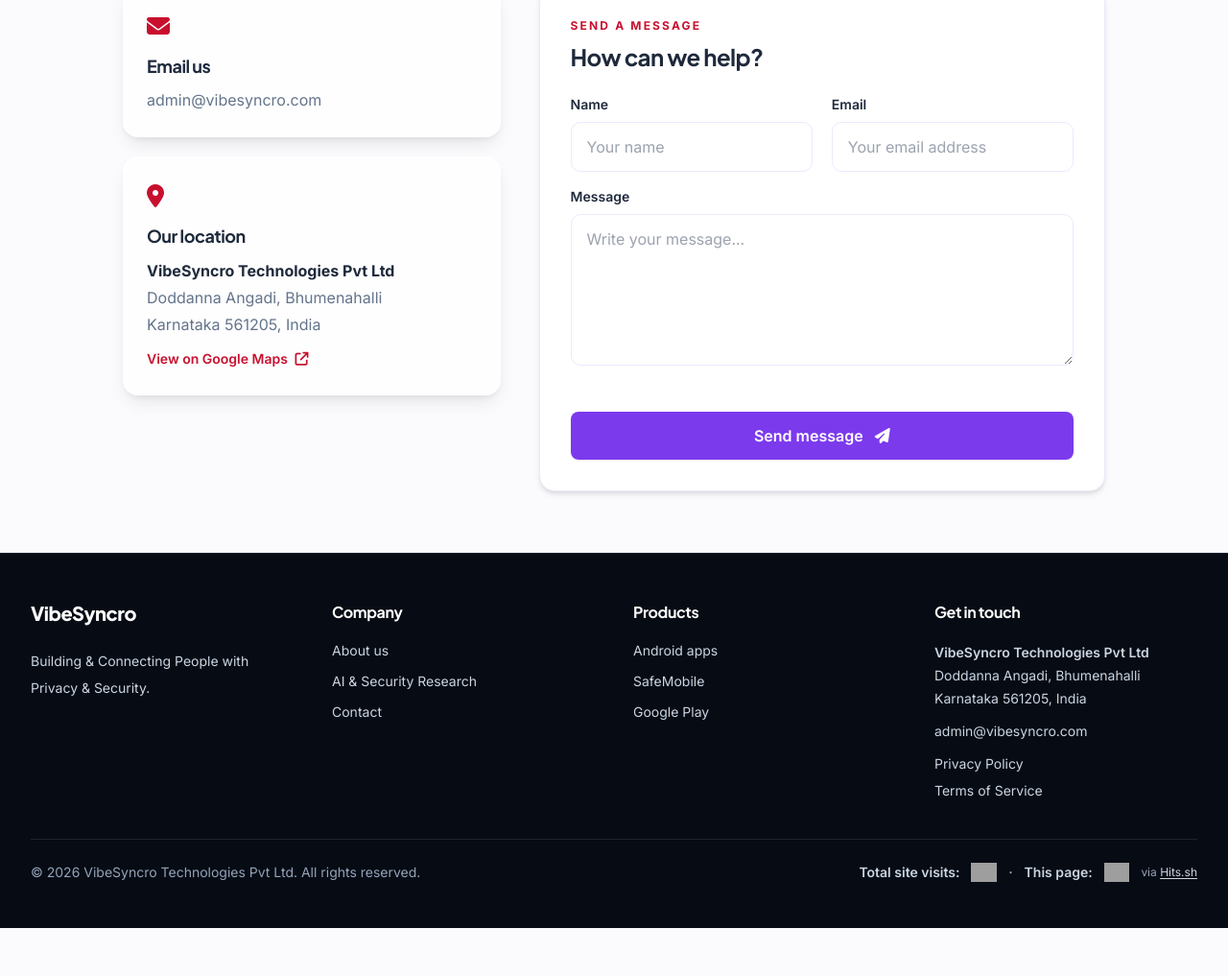
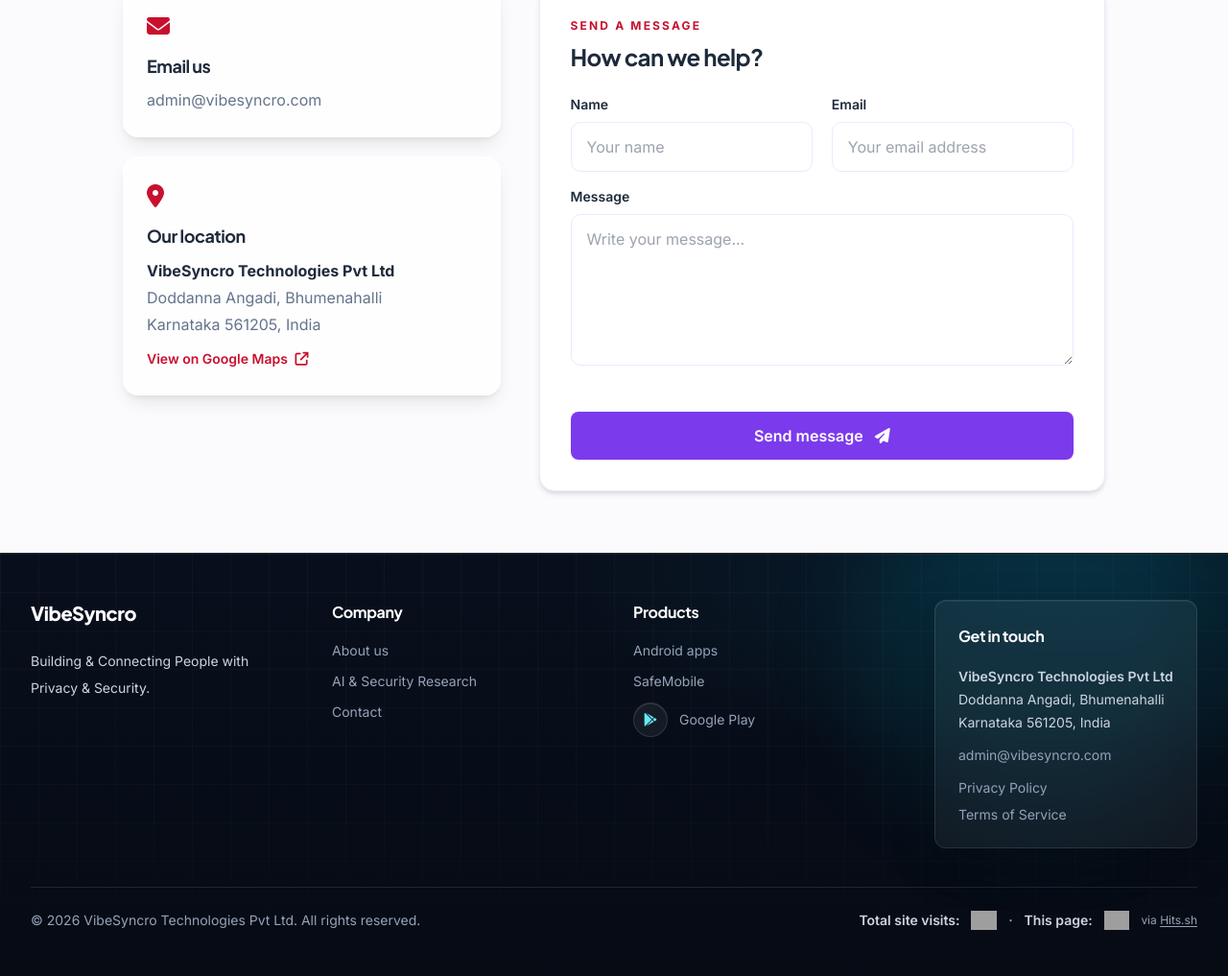
Before and after one commit to VibeSyncroTechnologies/Website, a plain HTML site: page contact.html in a window 1280 px wide. Shown: the part 439-1456 px from the top of the page at 96% size. Before the commit the page ends 1406 px from the top, so only its background shows below. Drawn offline with Linux system fonts and the light colour scheme; grey boxes are pictures that could not be loaded.

Commit message:
Upgrade shared footer to dark glass command center

```diff
--- a/contact.html
+++ b/contact.html
@@ -137,13 +137,15 @@
   <button type="submit" data-fs-submit-btn class="mt-6 min-h-12 w-full rounded-lg bg-primaryRed px-6 py-3 font-semibold text-white shadow-sm transition hover:bg-red-700">
     Send message <i class="fas fa-paper-plane ml-2"></i>
   </button>
-</form></div></section></main><footer class="bg-brandNavy border-t border-white/10 py-12 text-white"><div class="mx-auto max-w-7xl px-4 sm:px-6 lg:px-8"><div class="grid gap-10 sm:grid-cols-2 lg:grid-cols-4">
+</form></div></section></main><footer class="footer-tech-bg border-t border-white/10 py-12 text-white">
+<div class="footer-tech-grid" aria-hidden="true"></div>
+<div class="footer-neon-orb" aria-hidden="true"></div><div class="relative z-10 mx-auto max-w-7xl px-4 sm:px-6 lg:px-8"><div class="grid gap-10 sm:grid-cols-2 lg:grid-cols-4">
 <div><a href="index.html" class="inline-flex items-center gap-3" aria-label="VibeSyncro Technologies home">
   <span class="logo-footer font-heading font-extrabold text-xl tracking-tight text-white">VibeSyncro</span>
 </a><p class="mt-5 max-w-xs text-sm leading-7 text-slate-300"><span data-i18n="footerTagline">Building &amp; Connecting People with Privacy &amp; Security.</span></p></div>
-<div><h2 class="font-heading font-bold text-white"><span data-i18n="footerCompany">Company</span></h2><ul class="mt-4 space-y-3 text-sm text-slate-300"><li><a class="text-slate-300 hover:text-white transition-colors" href="about.html"><span data-i18n="footerAbout">About us</span></a></li><li><a class="text-slate-300 hover:text-white transition-colors" href="research.html"><span data-i18n="footerResearch">AI &amp; Security Research</span></a></li><li><a class="text-slate-300 hover:text-white transition-colors" href="contact.html"><span data-i18n="footerContact">Contact</span></a></li></ul></div>
-<div><h2 class="font-heading font-bold text-white"><span data-i18n="footerProducts">Products</span></h2><ul class="mt-4 space-y-3 text-sm text-slate-300"><li><a class="text-slate-300 hover:text-white transition-colors" href="products.html"><span data-i18n="footerAndroid">Android apps</span></a></li><li><a class="text-slate-300 hover:text-white transition-colors" href="safemobile.html"><span data-i18n="footerSafeMobile">SafeMobile</span></a></li><li><a class="text-slate-300 hover:text-white transition-colors" href="https://play.google.com/store/apps/developer?id=VibeSyncro+Technologies+Pvt+Ltd&amp;hl=en_IN" target="_blank" rel="noopener noreferrer"><span data-i18n="footerGooglePlay">Google Play</span></a></li></ul></div>
-<div><h2 class="font-heading font-bold text-white"><span data-i18n="footerGetInTouch">Get in touch</span></h2><p class="mt-4 text-sm leading-6 text-slate-300"><span class="block font-semibold text-slate-300">VibeSyncro Technologies Pvt Ltd</span><span class="block">Doddanna Angadi, Bhumenahalli</span><span class="block">Karnataka 561205, India</span></p><a href="mailto:admin@vibesyncro.com" class="mt-3 inline-block text-sm text-slate-300 hover:text-white transition-colors">admin@vibesyncro.com</a><ul class="mt-3 space-y-2 text-sm text-slate-300"><li><a class="text-slate-300 hover:text-white transition-colors" href="privacy.html"><span data-i18n="footerPrivacy">Privacy Policy</span></a></li><li><a class="text-slate-300 hover:text-white transition-colors" href="terms.html"><span data-i18n="footerTerms">Terms of Service</span></a></li></ul></div>
+<div><h2 class="font-heading font-bold text-white"><span data-i18n="footerCompany">Company</span></h2><ul class="mt-4 space-y-3 text-sm text-slate-300"><li><a class="footer-link text-slate-400" href="about.html"><span data-i18n="footerAbout">About us</span></a></li><li><a class="footer-link text-slate-400" href="research.html"><span data-i18n="footerResearch">AI &amp; Security Research</span></a></li><li><a class="footer-link text-slate-400" href="contact.html"><span data-i18n="footerContact">Contact</span></a></li></ul></div>
+<div><h2 class="font-heading font-bold text-white"><span data-i18n="footerProducts">Products</span></h2><ul class="mt-4 space-y-3 text-sm text-slate-300"><li><a class="footer-link text-slate-400" href="products.html"><span data-i18n="footerAndroid">Android apps</span></a></li><li><a class="footer-link text-slate-400" href="safemobile.html"><span data-i18n="footerSafeMobile">SafeMobile</span></a></li><li><a href="https://play.google.com/store/apps/developer?id=VibeSyncro+Technologies+Pvt+Ltd&amp;hl=en_IN" target="_blank" rel="noopener noreferrer" class="footer-link inline-flex items-center gap-3 text-slate-400"><span class="footer-external-icon" aria-hidden="true"><i class="fab fa-google-play"></i></span><span data-i18n="footerGooglePlay">Google Play</span></a></li></ul></div>
+<div class="footer-contact-panel"><h2 class="font-heading font-bold text-white"><span data-i18n="footerGetInTouch">Get in touch</span></h2><p class="mt-4 text-sm leading-6 text-slate-300"><span class="block font-semibold text-slate-300">VibeSyncro Technologies Pvt Ltd</span><span class="block">Doddanna Angadi, Bhumenahalli</span><span class="block">Karnataka 561205, India</span></p><a href="mailto:admin@vibesyncro.com" class="footer-link mt-3 inline-block text-sm text-slate-400">admin@vibesyncro.com</a><ul class="mt-3 space-y-2 text-sm text-slate-300"><li><a class="footer-link text-slate-400" href="privacy.html"><span data-i18n="footerPrivacy">Privacy Policy</span></a></li><li><a class="footer-link text-slate-400" href="terms.html"><span data-i18n="footerTerms">Terms of Service</span></a></li></ul></div>
 </div><div class="mt-10 flex flex-col gap-3 border-t border-white/10 pt-6 text-sm sm:flex-row sm:items-center sm:justify-between">
   <p class="text-slate-400">© <span id="year"></span> VibeSyncro Technologies Pvt Ltd. All rights reserved.</p>
   <div class="flex flex-wrap items-center gap-x-3 gap-y-2 text-sm font-semibold text-slate-300">
@@ -156,7 +158,7 @@
     <a href="https://hits.sh/vibesyncro.com/contact/" target="_blank" rel="noopener noreferrer" aria-label="View contact page view statistics on Hits.sh">
       <img src="https://hits.sh/vibesyncro.com/contact.svg?label=page%20views&color=white&labelColor=0A2540" alt="contact page views" style="height:20px;width:auto" loading="lazy" decoding="async">
     </a>
-    <span class="text-xs font-normal text-slate-400">via <a href="https://hits.sh/" target="_blank" rel="noopener noreferrer" class="text-slate-300 underline underline-offset-2 hover:text-white transition-colors">Hits.sh</a></span>
+    <span class="text-xs font-normal text-slate-400">via <a href="https://hits.sh/" target="_blank" rel="noopener noreferrer" class="footer-link text-slate-400 underline underline-offset-2">Hits.sh</a></span>
   </div>
 </div>
 </div></footer><script src="js/i18n.js" defer></script><script src="js/site.js" defer></script>
```
